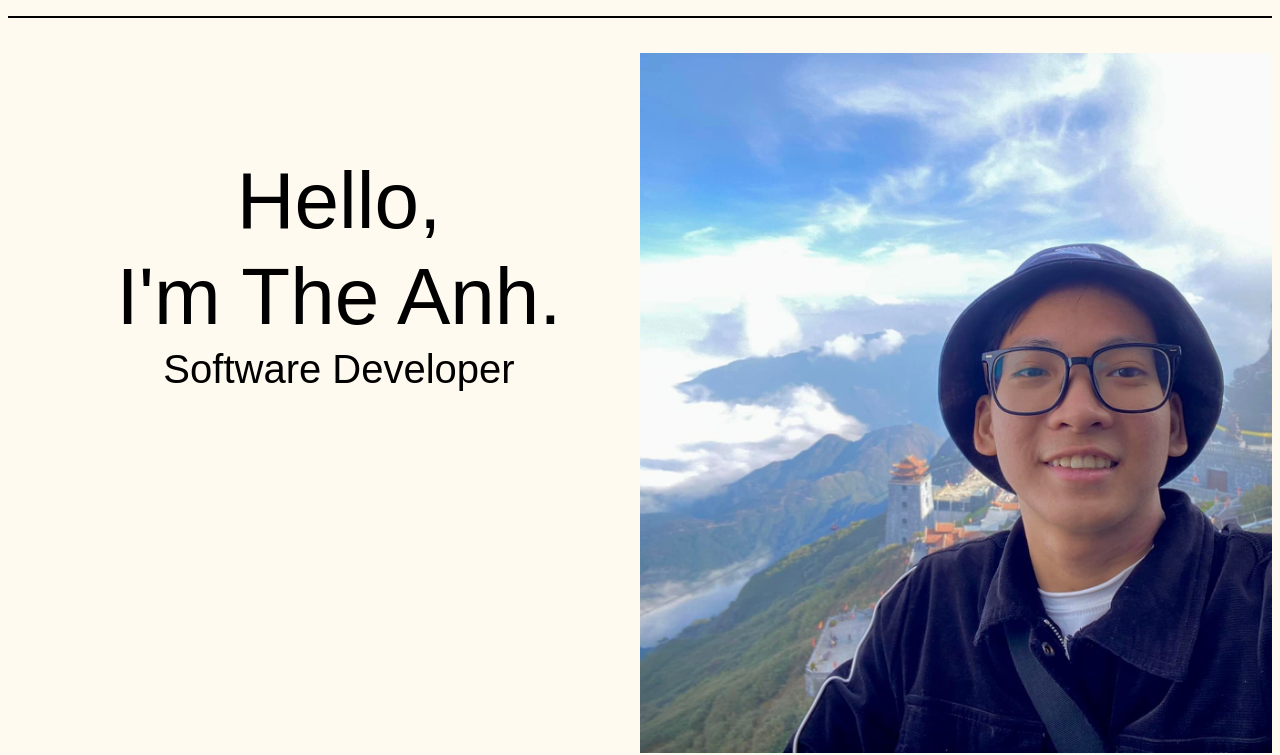
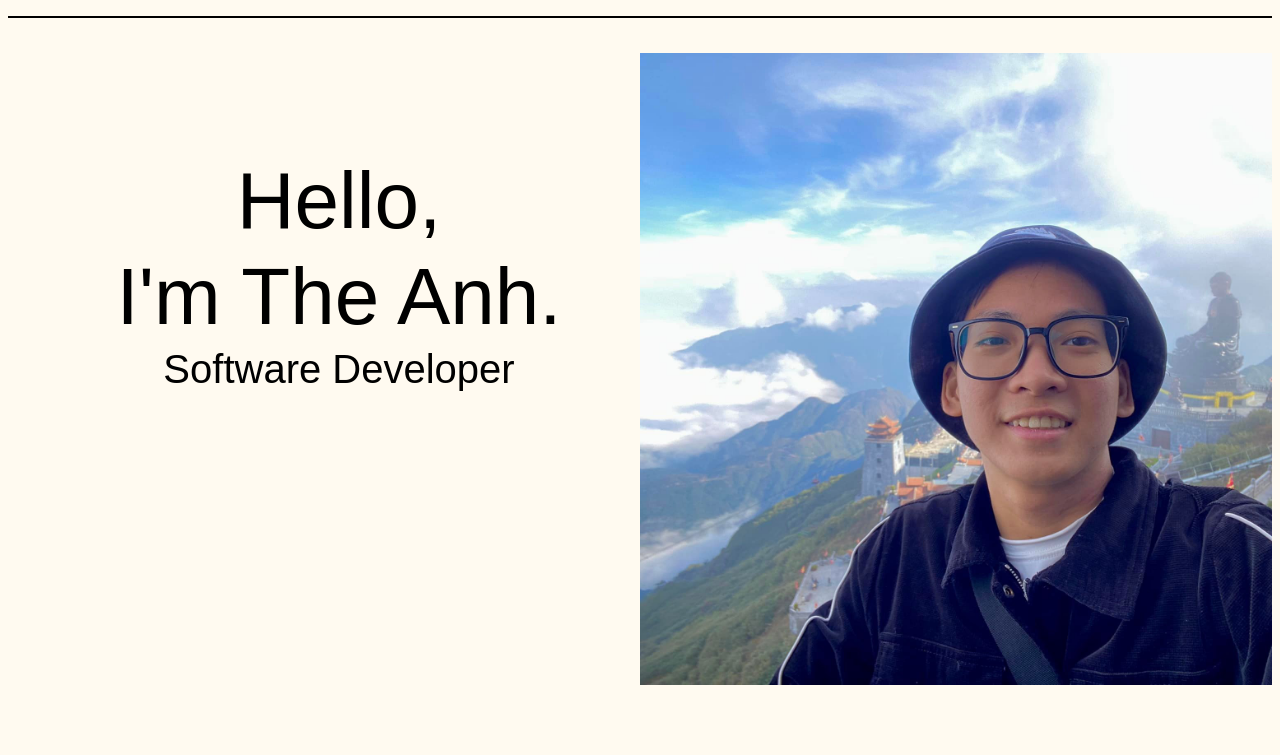
Before and after one commit to anhnta27/bai-tap-lon-nhom-3, a plain HTML site: page B21DCVT063/profile/index.html in a window 1280 px wide. Shown: the part 52-807 px from the top of the page. Drawn offline with Linux system fonts and the light colour scheme.

Commit message:
new change

```diff
--- a/B21DCVT063/profile/assets/main.css
+++ b/B21DCVT063/profile/assets/main.css
@@ -47,14 +47,15 @@ a {
     padding-top: 100px;
     box-sizing: border-box;
 }
+
 .img {
     background-image: url(https://anhnta27.github.io/bai-tap-lon-nhom-3/B21DCVT063/profile/image/anh%20cua%20the%20anh.jpg);
-    /* height: 100%;
+    /* height: 100%
     left: 50%; */
     width: 50%;
     background-repeat: no-repeat;
     /* position: absolute; */
-    background-size: cover;
+    background-size: contain;
 }
 
 .block2 {
```
Also changed, not shown: B21DCVT063/profile/index.html (line endings or trailing spaces).
